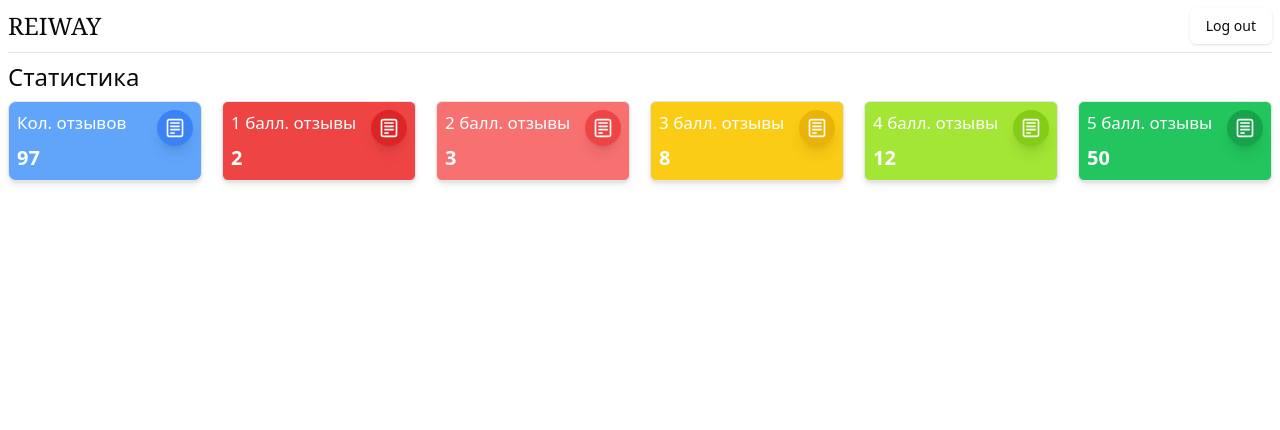
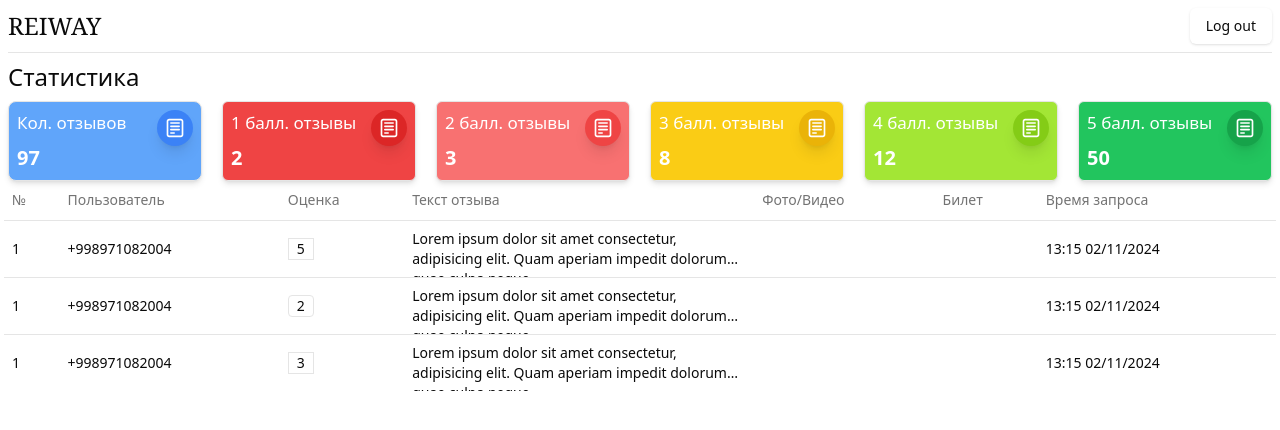
Before and after one commit to khurshidbekweb/reilway, a React (Vite) app: page / in a window 1280 px wide. Shown: the top 430 px of the page. Built offline with nearby package versions, Linux system fonts and the light colour scheme.

Commit message:
add table

```diff
--- a/src/App.tsx
+++ b/src/App.tsx
@@ -2,6 +2,7 @@
 import Root from "./layouts/Root";
 import Contact from "./pages/contact";
 import Auth from "./pages/auth";
+import Home from "./pages/home";
 
 
 
@@ -10,6 +11,10 @@
     path:'/',
     element: <Root/>,
     children: [
+      {
+        index: true,
+        element: <Home/>
+      },
       {
         path: 'contact',
         element: <Contact/>
--- /dev/null
+++ b/src/components/table.tsx
@@ -0,0 +1,59 @@
+import { cn } from "@/lib/utils";
+import {
+    Table,
+    TableBody,
+    TableCell,
+    TableHead,
+    TableHeader,
+    TableRow
+} from "./ui/table";
+
+const TableReilway = () => {
+    return (
+        <Table>
+            <TableHeader>
+                <TableRow>
+                    <TableHead className="w-[10x]">№</TableHead>
+                    <TableHead>Пользователь</TableHead>
+                    <TableHead>Оценка</TableHead>
+                    <TableHead className="!w-[350px]">Текст отзыва</TableHead>
+                    <TableHead>Фото/Видео</TableHead>
+                    <TableHead>Билет</TableHead>
+                    <TableHead>Время запроса</TableHead>
+                </TableRow>
+            </TableHeader>
+            <TableBody>
+                <TableRow>
+                    <TableCell className="font-medium">1</TableCell>
+                    <TableCell>+998971082004</TableCell>
+                    <TableCell><span className="border inline-block px-2">5</span></TableCell>
+                    <TableCell className="line-clamp-2">Lorem ipsum dolor sit amet consectetur, adipisicing elit. Quam aperiam impedit dolorum quae culpa neque.</TableCell>
+                    <TableCell></TableCell>
+                    <TableCell></TableCell>
+                    <TableCell>13:15 02/11/2024</TableCell>
+                </TableRow>
+                <TableRow>
+                    <TableCell className="font-medium">1</TableCell>
+                    <TableCell>+998971082004</TableCell>
+                    <TableCell><span className={cn("border inline-block px-2 rounded-sm", )}>2</span></TableCell>
+                    <TableCell className="line-clamp-2">Lorem ipsum dolor sit amet consectetur, adipisicing elit. Quam aperiam impedit dolorum quae culpa neque.</TableCell>
+                    <TableCell></TableCell>
+                    <TableCell></TableCell>
+                    <TableCell>13:15 02/11/2024</TableCell>
+                </TableRow>
+                <TableRow>
+                    <TableCell className="font-medium">1</TableCell>
+                    <TableCell>+998971082004</TableCell>
+                    <TableCell><span className="border inline-block px-2">3</span></TableCell>
+                    <TableCell className="line-clamp-2">Lorem ipsum dolor sit amet consectetur, adipisicing elit. Quam aperiam impedit dolorum quae culpa neque.</TableCell>
+                    <TableCell></TableCell>
+                    <TableCell></TableCell>
+                    <TableCell>13:15 02/11/2024</TableCell>
+                </TableRow>
+            </TableBody>
+        </Table>
+
+    );
+};
+
+export default TableReilway;
--- /dev/null
+++ b/src/components/ui/table.tsx
@@ -0,0 +1,120 @@
+import * as React from "react"
+
+import { cn } from "@/lib/utils"
+
+const Table = React.forwardRef<
+  HTMLTableElement,
+  React.HTMLAttributes<HTMLTableElement>
+>(({ className, ...props }, ref) => (
+  <div className="relative w-[980px] lg:w-full">
+    <table
+      ref={ref}
+      className={cn("w-full caption-bottom text-sm", className)}
+      {...props}
+    />
+  </div>
+))
+Table.displayName = "Table"
+
+const TableHeader = React.forwardRef<
+  HTMLTableSectionElement,
+  React.HTMLAttributes<HTMLTableSectionElement>
+>(({ className, ...props }, ref) => (
+  <thead ref={ref} className={cn("[&_tr]:border-b", className)} {...props} />
+))
+TableHeader.displayName = "TableHeader"
+
+const TableBody = React.forwardRef<
+  HTMLTableSectionElement,
+  React.HTMLAttributes<HTMLTableSectionElement>
+>(({ className, ...props }, ref) => (
+  <tbody
+    ref={ref}
+    className={cn("[&_tr:last-child]:border-0", className)}
+    {...props}
+  />
+))
+TableBody.displayName = "TableBody"
+
+const TableFooter = React.forwardRef<
+  HTMLTableSectionElement,
+  React.HTMLAttributes<HTMLTableSectionElement>
+>(({ className, ...props }, ref) => (
+  <tfoot
+    ref={ref}
+    className={cn(
+      "border-t bg-muted/50 font-medium [&>tr]:last:border-b-0",
+      className
+    )}
+    {...props}
+  />
+))
+TableFooter.displayName = "TableFooter"
+
+const TableRow = React.forwardRef<
+  HTMLTableRowElement,
+  React.HTMLAttributes<HTMLTableRowElement>
+>(({ className, ...props }, ref) => (
+  <tr
+    ref={ref}
+    className={cn(
+      "border-b transition-colors hover:bg-muted/50 data-[state=selected]:bg-muted",
+      className
+    )}
+    {...props}
+  />
+))
+TableRow.displayName = "TableRow"
+
+const TableHead = React.forwardRef<
+  HTMLTableCellElement,
+  React.ThHTMLAttributes<HTMLTableCellElement>
+>(({ className, ...props }, ref) => (
+  <th
+    ref={ref}
+    className={cn(
+      "h-10 px-2 text-left align-middle font-medium text-muted-foreground [&:has([role=checkbox])]:pr-0 [&>[role=checkbox]]:translate-y-[2px]",
+      className
+    )}
+    {...props}
+  />
+))
+TableHead.displayName = "TableHead"
+
+const TableCell = React.forwardRef<
+  HTMLTableCellElement,
+  React.TdHTMLAttributes<HTMLTableCellElement>
+>(({ className, ...props }, ref) => (
+  <td
+    ref={ref}
+    className={cn(
+      "p-2 align-middle [&:has([role=checkbox])]:pr-0 [&>[role=checkbox]]:translate-y-[2px]",
+      className
+    )}
+    {...props}
+  />
+))
+TableCell.displayName = "TableCell"
+
+const TableCaption = React.forwardRef<
+  HTMLTableCaptionElement,
+  React.HTMLAttributes<HTMLTableCaptionElement>
+>(({ className, ...props }, ref) => (
+  <caption
+    ref={ref}
+    className={cn("mt-4 text-sm text-muted-foreground", className)}
+    {...props}
+  />
+))
+TableCaption.displayName = "TableCaption"
+
+export {
+  Table,
+  TableHeader,
+  TableBody,
+  TableFooter,
+  TableHead,
+  TableRow,
+  TableCell,
+  TableCaption,
+}
--- a/src/index.css
+++ b/src/index.css
@@ -117,3 +117,28 @@
     @apply bg-background text-foreground;
   }
 }
+.home-page::-webkit-scrollbar{
+  /* display: block; */
+  height: 5px;
+}
+/* Scroll umumiy kengligi */
+::-webkit-scrollbar {
+  width: 12px;
+}
+
+/* Skroll fon rangi */
+::-webkit-scrollbar-track {
+  background: #f1f1f1;
+  border-radius: 10px;
+}
+
+/* Skroll thumb (tutqich) rangi */
+::-webkit-scrollbar-thumb {
+  background: #888;
+  border-radius: 10px;
+}
+
+/* Hover qilinganda skroll thumb rangi */
+::-webkit-scrollbar-thumb:hover {
+  background: #555;
+}
--- a/src/pages/home.tsx
+++ b/src/pages/home.tsx
@@ -1,8 +1,9 @@
+import TableReilway from "@/components/table";
 
 const Home = () => {
     return (
-        <div>
-            Lorem ipsum dolor sit amet consectetur adipisicing elit. Aut, quia excepturi velit aperiam voluptatibus unde officiis sequi voluptates similique repudiandae eveniet, nobis sapiente architecto dolores natus neque obcaecati nemo quaerat. Placeat eum commodi beatae? Vel, optio itaque cum eos fuga incidunt accusamus. Consequuntur in repudiandae nihil. Quasi nulla fugit sint.
+        <div className="home-page max-w-7xl mx-auto px-1 overflow-hidden overflow-x-scroll">
+            <TableReilway/>
         </div>
     );
 };
```
